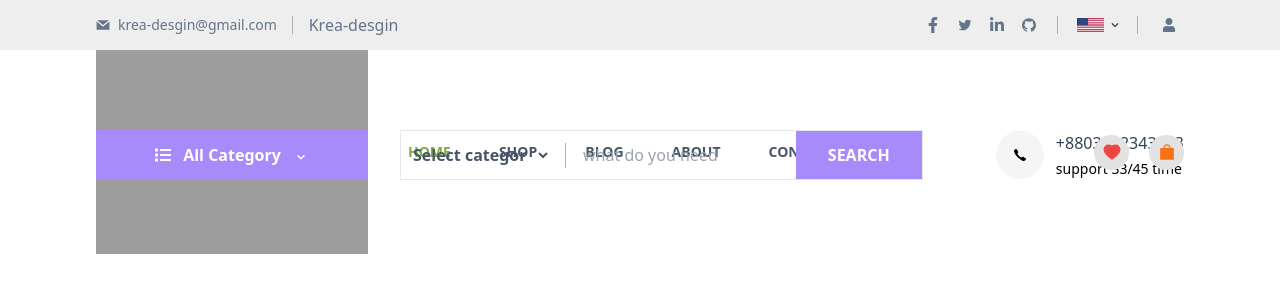
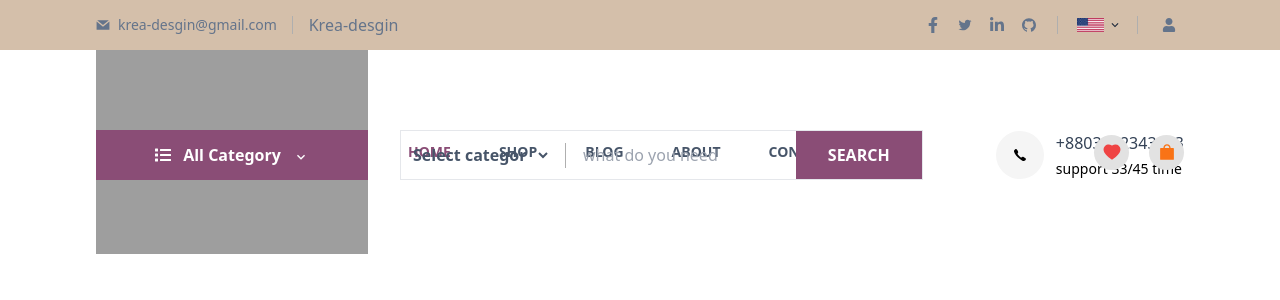
Before and after one commit to ch3rrywolf/krea, a React (Create React App) app in the folder client/: page / in a window 1280 px wide. Shown: the top 300 px of the page. Built offline with nearby package versions, Linux system fonts and the light colour scheme.

Commit message:
[FRONT] Krea-REF Client Espace Components{Headerfinish}

```diff
--- a/client/src/components/Headers.jsx
+++ b/client/src/components/Headers.jsx
@@ -24,7 +24,7 @@ const Headers = () => {
 
     return (
         <div className='w-full bg-white'>
-            <div className='header-top bg-[#eeeeee] md-lg:hidden'>
+            <div className='header-top bg-[#D4BFAA] md-lg:hidden'>
                 <div className='w-[85%] lg:w-[90%] mx-auto'>
                     <div className='flex w-full justify-between items-center h-[50px] text-slate-500'>
                         <ul className='flex justify-start items-center gap-8'>
@@ -81,19 +81,19 @@ const Headers = () => {
                             <div className='flex justify-between md-lg:justify-center items-center flex-wrap pl-8'>
                                 <ul className='flex justify-start items-start gap-8 text-sm font-bold uppercase md-lg:hidden'>
                                     <li>
-                                        <Link className={`p-2 block ${pathname === '/' ? 'text-[#7fad39]' : 'text-slate-600'}`}>Home</Link>
+                                        <Link className={`p-2 block ${pathname === '/' ? 'text-[#8A4D76]' : 'text-slate-600'}`}>Home</Link>
                                     </li>
                                     <li>
-                                        <Link to='/shops' className={`p-2 block ${pathname === '/shop' ? 'text-[#7fad39]' : 'text-slate-600'}`}>Shop</Link>
+                                        <Link to='/shops' className={`p-2 block ${pathname === '/shop' ? 'text-[#8A4D76]' : 'text-slate-600'}`}>Shop</Link>
                                     </li>
                                     <li>
-                                        <Link className={`p-2 block ${pathname === '/blog' ? 'text-[#7fad39]' : 'text-slate-600'}`}>Blog</Link>
+                                        <Link className={`p-2 block ${pathname === '/blog' ? 'text-[#8A4D76]' : 'text-slate-600'}`}>Blog</Link>
                                     </li>
                                     <li>
-                                        <Link className={`p-2 block ${pathname === '/about' ? 'text-[#7fad39]' : 'text-slate-600'}`}>About</Link>
+                                        <Link className={`p-2 block ${pathname === '/about' ? 'text-[#8A4D76]' : 'text-slate-600'}`}>About</Link>
                                     </li>
                                     <li>
-                                        <Link className={`p-2 block ${pathname === '/contact' ? 'text-[#7fad39]' : 'text-slate-600'}`}>Contact</Link>
+                                        <Link className={`p-2 block ${pathname === '/contact' ? 'text-[#8A4D76]' : 'text-slate-600'}`}>Contact</Link>
                                     </li>
                                 </ul>
                                 <div className='flex md-lg:hidden justify-center items-center gap-5'>
@@ -142,19 +142,19 @@ const Headers = () => {
                         </div>
                         <ul className='flex flex-col justify-start items-start  text-md font-semibold uppercase'>
                             <li>
-                                <Link className={`py-2 block ${pathname === '/' ? 'text-[#7fad39]' : 'text-slate-600'}`}>Home</Link>
+                                <Link className={`py-2 block ${pathname === '/' ? 'text-[#8A4D76]' : 'text-slate-600'}`}>Home</Link>
                             </li>
                             <li>
-                                <Link to={'/shops'} className={`py-2 block ${pathname === '/shops' ? 'text-[#7fad39]' : 'text-slate-600'}`}>Shop</Link>
+                                <Link to={'/shops'} className={`py-2 block ${pathname === '/shops' ? 'text-[#8A4D76]' : 'text-slate-600'}`}>Shop</Link>
                             </li>
                             <li>
-                                <Link className={`py-2 block ${pathname === '/blog' ? 'text-[#7fad39]' : 'text-slate-600'}`}>Blog</Link>
+                                <Link className={`py-2 block ${pathname === '/blog' ? 'text-[#8A4D76]' : 'text-slate-600'}`}>Blog</Link>
                             </li>
                             <li>
-                                <Link className={`py-2 block ${pathname === '/about' ? 'text-[#7fad39]' : 'text-slate-600'}`}>About</Link>
+                                <Link className={`py-2 block ${pathname === '/about' ? 'text-[#8A4D76]' : 'text-slate-600'}`}>About</Link>
                             </li>
                             <li>
-                                <Link className={`py-2 block ${pathname === '/contact' ? 'text-[#7fad39]' : 'text-slate-600'}`}>Contact</Link>
+                                <Link className={`py-2 block ${pathname === '/contact' ? 'text-[#8A4D76]' : 'text-slate-600'}`}>Contact</Link>
                             </li>
                         </ul>
                         <div className='flex justify-start  items-center gap-4'>
@@ -186,7 +186,7 @@ const Headers = () => {
                 <div className='flex w-full flex-wrap md-lg:gap-8'>
                     <div className='w-3/12 md-lg:w-full'>
                         <div className='bg-white relative'>
-                            <div onClick={() => setCategoryShow(!categoryShow)} className='h-[50px] bg-violet-400 text-white flex justify-center md-lg:justify-between md-lg:px-6 items-center gap-3 font-bold text-md cursor-pointer'>
+                            <div onClick={() => setCategoryShow(!categoryShow)} className='h-[50px] bg-[#8A4D76] text-white flex justify-center md-lg:justify-between md-lg:px-6 items-center gap-3 font-bold text-md cursor-pointer'>
                                 <div className="flex justify-center items-center gap-3">
                                     <span><FaList /></span>
                                     <span>All Category</span>
@@ -221,7 +221,7 @@ const Headers = () => {
                                         </select>
                                     </div>
                                     <input className='w-full relative bg-transparent text-slate-500 outline-0 px-3 h-full' onChange={(e) => setSearchValue(e.target.value)} type="text" name="" id="" placeholder='what do you need' />
-                                    <button  className='bg-violet-400 right-0 absolute px-8 h-full font-semibold uppercase text-white'>Search</button>
+                                    <button  className='bg-[#8A4D76] right-0 absolute px-8 h-full font-semibold uppercase text-white'>Search</button>
                                 </div>
                             </div>
                             <div className='w-4/12 block md-lg:hidden pl-2 md-lg:w-full md-lg:pl-0'>
```
